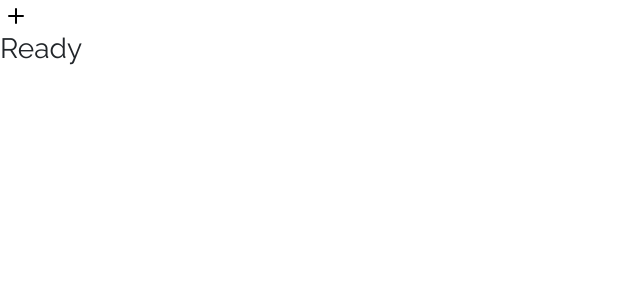
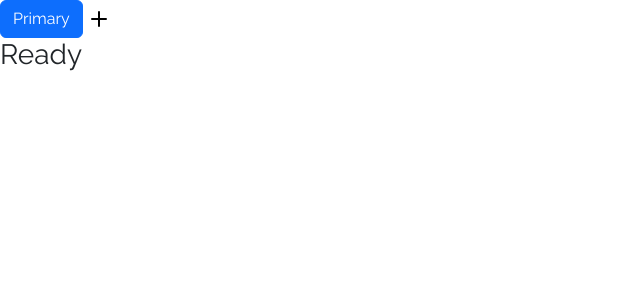
Before and after one commit to craigmckeachie/PrsClient, a React (Vite) app: page / in a window 1280 px wide. Shown: the top 300 px of the page, without its empty margins (0-640 px from the left). Built offline with nearby package versions, Linux system fonts and the light colour scheme.

Commit message:
add react bootstrap

```diff
--- a/package.json
+++ b/package.json
@@ -12,6 +12,7 @@
   "dependencies": {
     "bootstrap": "^5.3.3",
     "react": "^18.2.0",
+    "react-bootstrap": "^2.10.2",
     "react-dom": "^18.2.0"
   },
   "devDependencies": {
--- a/src/App.tsx
+++ b/src/App.tsx
@@ -3,11 +3,13 @@ import "bootstrap/dist/css/bootstrap.min.css";
 import "./App.css";
 
 import bootstrapIcons from "./assets/bootstrap-icons.svg";
+import Button from 'react-bootstrap/Button';
 
 function App() {
   return (
     <>
       <header>
+        <Button>Primary</Button>
         <svg className="bi pe-none me-2" width={32} height={32} fill="#000000">
           <use xlinkHref={`${bootstrapIcons}#plus`} />
         </svg>
```
Also changed, not shown: 1 other file (tests, documents, lock files or other folders).
